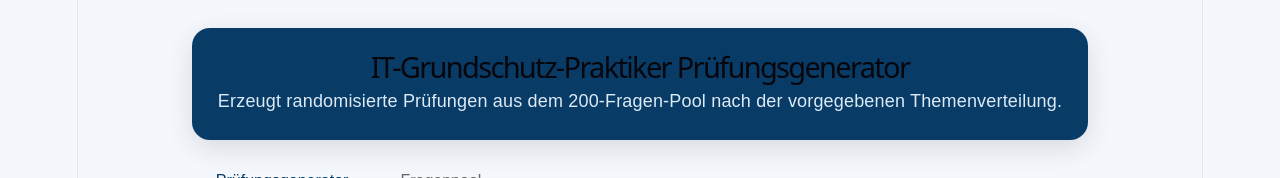
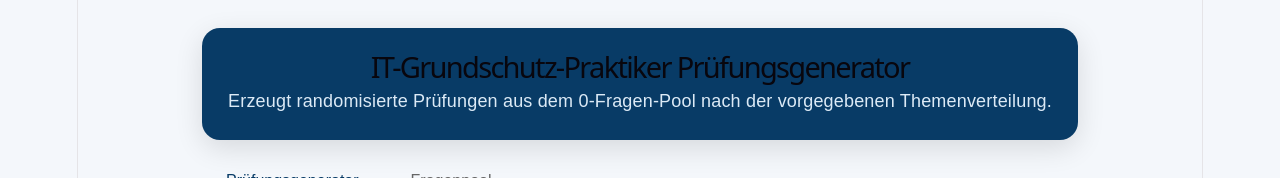
Before and after one commit to dilievadafi-code/pruefung-erstellung, a React (Vite) app: page / in a window 1280 px wide. Shown: the top 178 px of the page. Built offline with nearby package versions, Linux system fonts and the light colour scheme; no server answers; the database is empty.

Commit message:
Update Hero text with question count

```diff
--- a/src/App.tsx
+++ b/src/App.tsx
@@ -131,7 +131,7 @@ function App() {
       <section className="hero">
         <div>
           <h1>IT-Grundschutz-Praktiker Prüfungsgenerator</h1>
-          <p>Erzeugt randomisierte Prüfungen aus dem 200-Fragen-Pool nach der vorgegebenen Themenverteilung.</p>
+          <p>Erzeugt randomisierte Prüfungen aus dem {questions.length}-Fragen-Pool nach der vorgegebenen Themenverteilung.</p>
         </div>
       </section>
 
```
